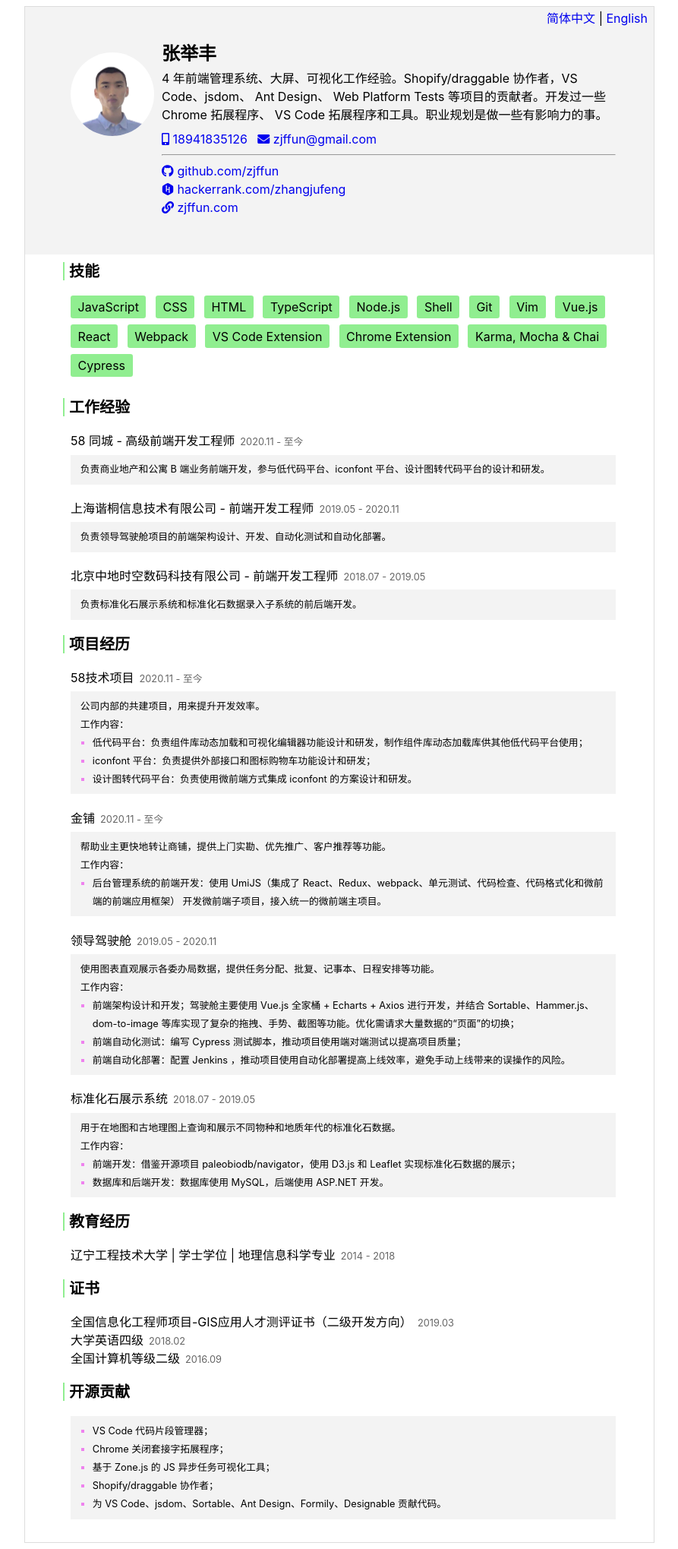
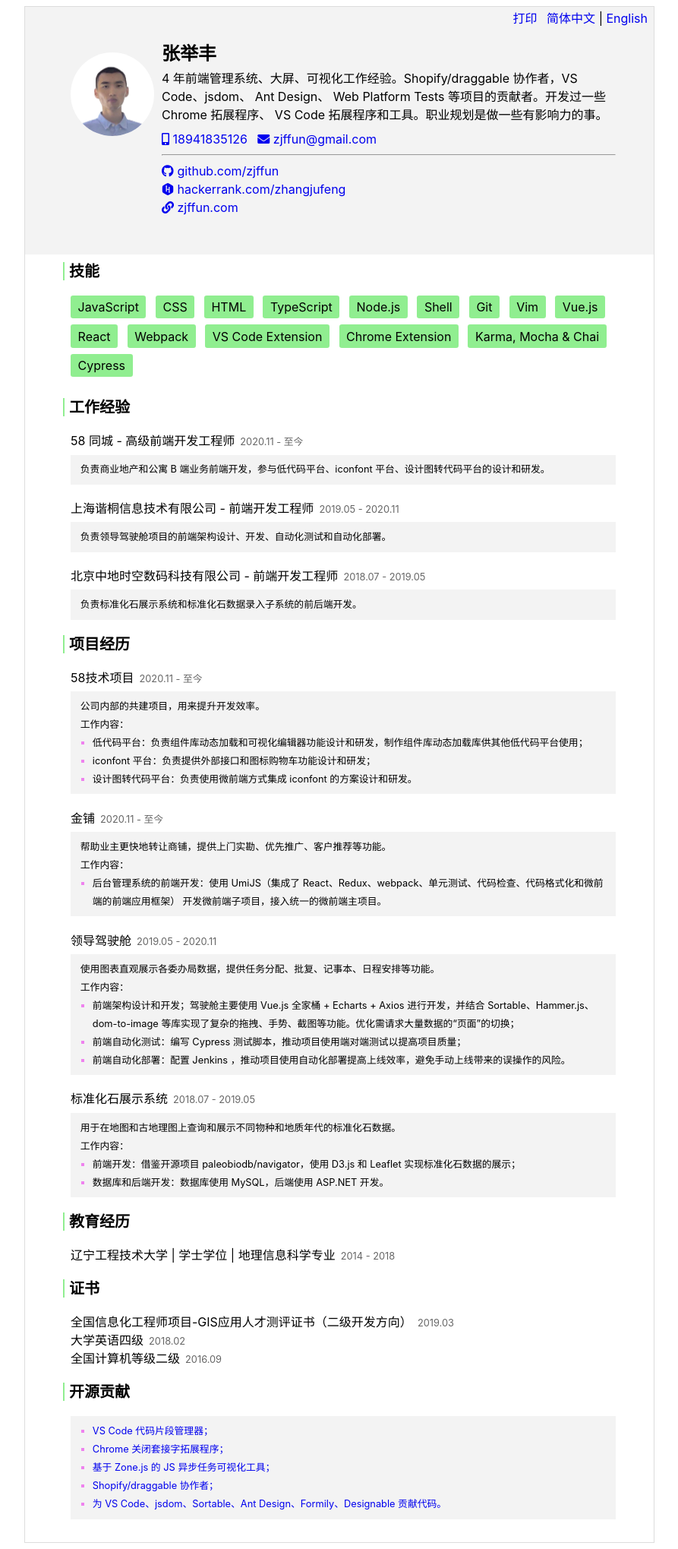
Before and after one commit to 1010543618/CV-template, a plain HTML site: page index.html in a window 1280 px wide. Shown: the whole page at 76% size, without its empty margins (193-1086 px from the left). Drawn offline with Linux system fonts and the light colour scheme.

Commit message:
feat: print

```diff
--- a/index.css
+++ b/index.css
@@ -43,17 +43,19 @@ a {
 .inline-group {
   display: inline-block;
 }
-.language-options {
-  position: absolute;
-  top: 0.2em;
-  right: 0.5em;
+.printing-show {
+  display: none;
 }
+
 @media print {
   a {
-    color: black;
+    color: rgb(0, 0, 238);
   }
-  .language-options {
+  .printing-hide {
     display: none;
+  }
+  .printing-show {
+    display: unset;
   }
 }
 
@@ -144,6 +146,17 @@ a {
   white-space: nowrap;
 }
 
+/* aside */
+.resume-aside {
+  position: absolute;
+  top: 0.2em;
+  right: 0.5em;
+}
+
+.resume-aside .print-btn {
+  margin-right: 0.5em;
+}
+
 /* Responsive */
 @media screen and (max-width: 660px) {
   .info {
--- a/index.html
+++ b/index.html
@@ -42,19 +42,24 @@
           </p>
           <hr />
           <ul class="social-home-page-list">
+            <li class="printing-show">
+              <a href="https://zjffun.github.io/online-resume/">
+                <i class="fas fa-file"></i> zjffun.github.io/online-resume
+              </a>
+            </li>
             <li>
-              <a href="https://github.com/zjffun">
+              <a href="https://github.com/zjffun" target="_blank">
                 <i class="fab fa-github"></i> github.com/zjffun
               </a>
             </li>
             <li>
-              <a href="https://www.hackerrank.com/zhangjufeng">
+              <a href="https://www.hackerrank.com/zhangjufeng" target="_blank">
                 <i class="fab fa-hackerrank"></i>
                 hackerrank.com/zhangjufeng
               </a>
             </li>
             <li>
-              <a href="http://zjffun.com">
+              <a href="http://zjffun.com" target="_blank">
                 <i class="fas fa-link"></i> zjffun.com
               </a>
             </li>
@@ -242,13 +247,46 @@
           <div class="resume-detailinfo__content">
             <div class="open-source-contributions">
               <ul>
-                <li>VS Code 代码片段管理器；</li>
-                <li>Chrome 关闭套接字拓展程序；</li>
-                <li>基于 Zone.js 的 JS 异步任务可视化工具；</li>
-                <li>Shopify/draggable 协作者；</li>
                 <li>
-                  为 VS Code、jsdom、Sortable、Ant Design、Formily、Designable
-                  贡献代码。
+                  <a
+                    href="https://marketplace.visualstudio.com/items?itemName=zjffun.snippetsmanager"
+                    target="_blank"
+                  >
+                    VS Code 代码片段管理器；
+                  </a>
+                </li>
+                <li>
+                  <a
+                    href="https://chrome.google.com/webstore/detail/close-sockets/jmdakhnnimjejdbaahglbcpnlidckjff"
+                    target="_blank"
+                  >
+                    Chrome 关闭套接字拓展程序；
+                  </a>
+                </li>
+                <li>
+                  <a
+                    href="https://zjffun.github.io/js-async-visualization/?example=0"
+                    target="_blank"
+                  >
+                    基于 Zone.js 的 JS 异步任务可视化工具；
+                  </a>
+                </li>
+                <li>
+                  <a
+                    href="https://github.com/Shopify/draggable/commits?author=zjffun"
+                    target="_blank"
+                  >
+                    Shopify/draggable 协作者；
+                  </a>
+                </li>
+                <li>
+                  <a
+                    href="https://github.com/pulls?q=author%3Azjffun"
+                    target="_blank"
+                  >
+                    为 VS Code、jsdom、Sortable、Ant Design、Formily、Designable
+                    贡献代码。
+                  </a>
                 </li>
               </ul>
             </div>
@@ -256,7 +294,10 @@
         </article>
       </section>
 
-      <aside class="language-options">
+      <aside class="resume-aside printing-hide">
+        <a class="print-btn" href="javascript:void(0)" onclick="print()"
+          >打印</a
+        >
         <a href="index.html">简体中文</a>
         |
         <a href="index.en.html">English</a>
```
Also changed, not shown: index.en.html (+49 -10 lines).
